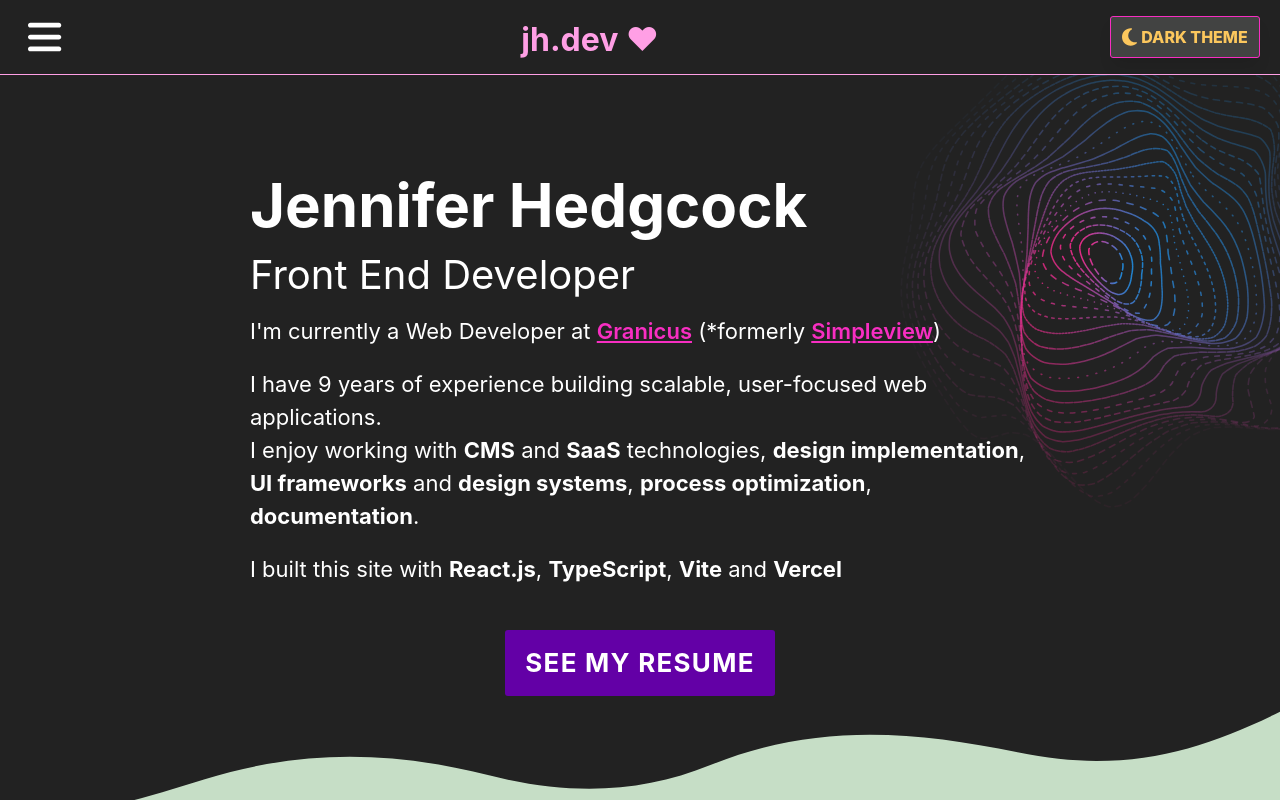
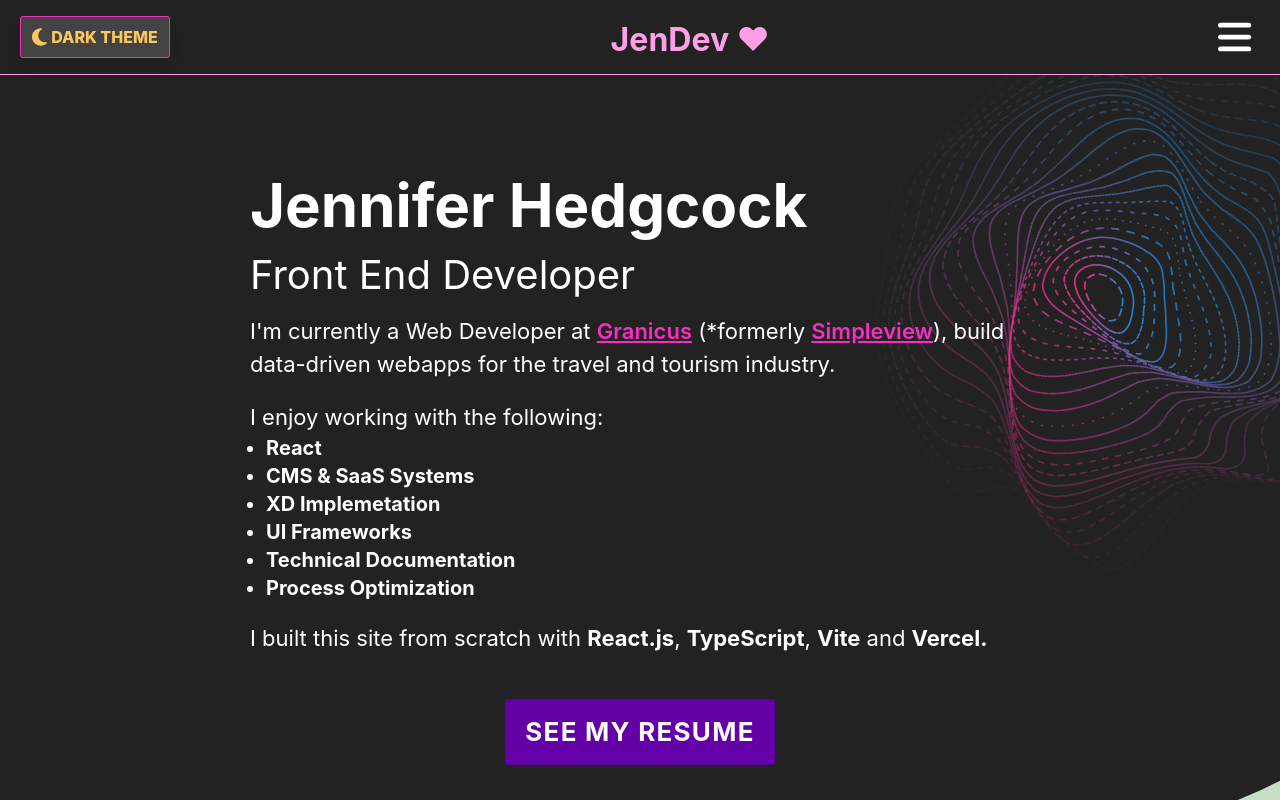
Before and after one commit to jenhedg/jen-dev-vite, a React (Vite) app: page / in a window 1280 px wide. Shown: the top 800 px of the page. Built offline with nearby package versions, Linux system fonts and the light colour scheme.

Commit message:
header flexbox fix, intro updates

```diff
--- a/src/components/Intro/Intro.css
+++ b/src/components/Intro/Intro.css
@@ -46,6 +46,10 @@
     font-size: 18px;
     line-height: 1.5;
     font-weight: 400;
+}
+
+.intro .intro-list {
+    padding-left: 16px;
 }
 
 .intro .btn-wrapper {
@@ -103,8 +107,11 @@
         margin-bottom: 20px;
         font-size: 22px;
     }
+
+    .intro .intro-list .list-item {
+        font-size: 20px;
+    }
 }
-
 
 /* Light Theme */
 
--- a/src/components/Intro/Intro.tsx
+++ b/src/components/Intro/Intro.tsx
@@ -13,10 +13,20 @@ export default function Intro() {
                     <h2 className="intro-title"><span>Jennifer Hedgcock</span></h2>
                     <div className="intro-content">
                         <p className="intro-subtitle"><span>Front End Developer</span></p>
-                        <p className="intro-text">I'm currently a Web Developer at <Link className="link" to="https://www.granicus.com" target="_blank">Granicus</Link> (*formerly <Link className="link" to="https://www.simpleviewinc.com/" target="_blank"> Simpleview</Link>)</p>
-                        <p className="intro-text"> I have 9 years of experience building scalable, user-focused web applications.<br/> I enjoy working with <strong>CMS</strong> and <strong>SaaS</strong> technologies, <strong>design implementation</strong>, <strong>UI frameworks</strong> and <strong>design systems</strong>, <strong>process optimization</strong>, <strong>documentation</strong>.
+                        <p className="intro-text">I'm currently a Web Developer at <Link className="link" to="https://www.granicus.com" target="_blank">Granicus</Link> (*formerly <Link className="link" to="https://www.simpleviewinc.com/" target="_blank"> Simpleview</Link>), build data-driven webapps for the travel and tourism industry.</p>
+
+                        <p className="intro-text">
+                            I enjoy working with the following:
+                            <ul className="intro-list">
+                                <li className="list-item"><strong>React</strong></li>
+                                <li className="list-item"><strong>CMS & SaaS Systems</strong></li>
+                                <li className="list-item"><strong>XD Implemetation</strong></li>
+                                <li className="list-item"><strong>UI Frameworks</strong></li>
+                                <li className="list-item"><strong>Technical Documentation</strong></li>
+                                <li className="list-item"><strong>Process Optimization</strong></li>
+                            </ul>
                         </p>
-                        <p className="intro-text">I built this site with <strong>React.js</strong>, <strong>TypeScript</strong>, <strong>Vite</strong> and <strong>Vercel</strong></p>
+                        <p className="intro-text">I built this site from scratch with <strong>React.js</strong>, <strong>TypeScript</strong>, <strong>Vite</strong> and <strong>Vercel.</strong></p>
                     </div>
                 </article>
             </div>
--- a/src/components/Logo/Logo.tsx
+++ b/src/components/Logo/Logo.tsx
@@ -6,7 +6,7 @@ export default function Logo() {
   return (
     <div className="logo-wrap">
       <Link className="logo-link" to="/">
-        <h1 className="logo">jh.<span className="logo-slash"></span>dev ❤</h1>
+        <h1 className="logo">JenDev<span className="logo-slash"></span> ❤</h1>
       </Link>
     </div>
   );
--- a/src/components/MobileNav/MobileNav.css
+++ b/src/components/MobileNav/MobileNav.css
@@ -1,6 +1,7 @@
 .mobile-nav {
   position: relative;
   display: flex;
+  flex-direction: row-reverse;
   justify-content: space-between;
   align-items: center;
   padding: 12px 20px;
```
